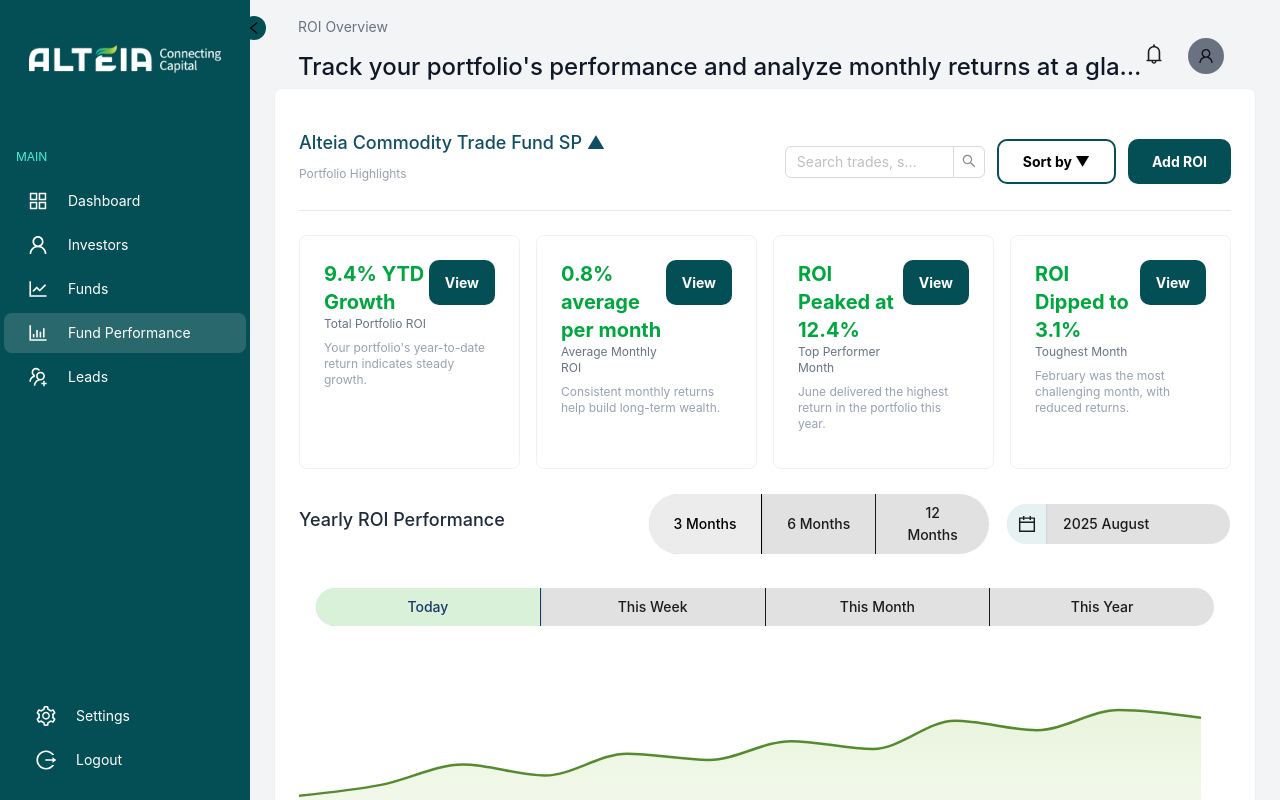
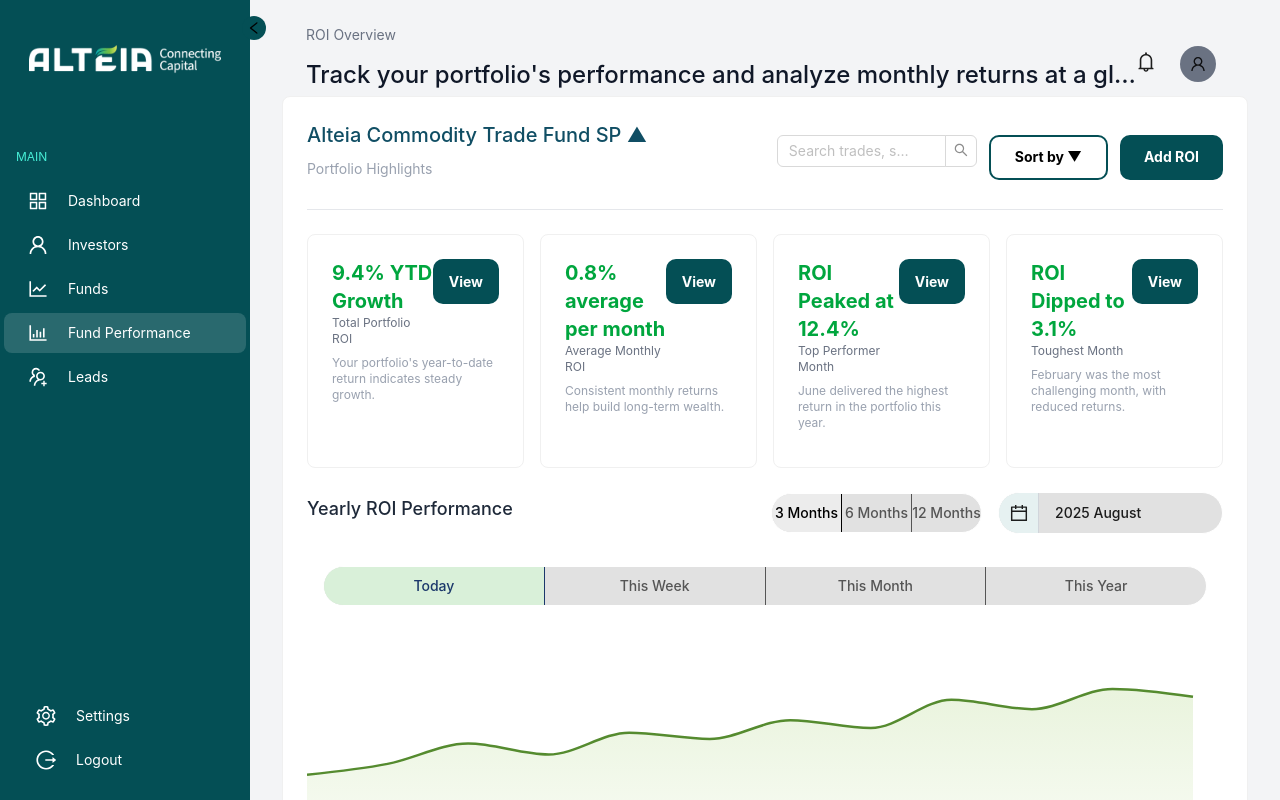
Before and after one commit to ajaykumavat0815/Alteia, a React (Vite) app: page /portfolioROI in a window 1280 px wide. Shown: the top 800 px of the page. Built offline with nearby package versions, Linux system fonts and the light colour scheme.

Commit message:
Add button

```diff
--- a/src/common/PortfolioChartSection.jsx
+++ b/src/common/PortfolioChartSection.jsx
@@ -19,16 +19,16 @@
 
   return (
     <div className="w-full">
-      {/* Top Filter Bar */}
-      <div className="flex flex-col sm:flex-row justify-between items-start sm:items-center mb-4 gap-3">
-        <h4 className="text-gray-800 text-base sm:text-lg font-semibold">
+      <div className="flex flex-col sm:flex-row justify-between items-center mb-4 gap-3">
+        <h4 className="text-gray-800 text-base sm:text-lg font-semibold flex-1 text-center sm:text-left">
           Yearly ROI Performance
         </h4>
-        <div className="flex flex-wrap gap-2 w-full sm:w-auto">
+        <div className="flex flex-wrap gap-2 flex-1 justify-center sm:justify-end">
           <TimePeriodSelector
             defaultDate={selection.date}
             onSelectionChange={setSelection}
             showCalendar={true}
+            fullWidth={true}
           />
         </div>
       </div>
--- a/src/common/TimePeriodSelector.jsx
+++ b/src/common/TimePeriodSelector.jsx
@@ -5,15 +5,11 @@
 import "antd/dist/reset.css";
 
 const TimePeriodSelector = ({
-  // ===== Functional Props =====
   showCalendar = false,
   periods = ["3 Months", "6 Months", "12 Months"],
   defaultPeriod = "3 Months",
   defaultDate = dayjs("2025-08-01"),
   onSelectionChange,
-
-  // ===== Style Props =====
-  periodSelectorWidth = "auto",
   periodBgColor = "#E1E1E1",
   periodTextColor = "#555555",
   activePeriodBgColor = "#ECECEC",
@@ -46,46 +42,39 @@
   };
 
   return (
-    <div className={`flex flex-wrap items-center gap-4 ${customWrapperClass}`}>
+    <div className={`flex items-center gap-4 w-full ${customWrapperClass}`}>
       {/* ===== Period Selector ===== */}
       <div
-        className={`flex border rounded-full overflow-hidden`}
+        className={`flex border rounded-full overflow-hidden flex-1`}
         style={{
-          width: periodSelectorWidth,
           backgroundColor: periodBgColor.startsWith("#")
             ? periodBgColor
             : undefined,
           borderColor: borderColor.startsWith("#") ? borderColor : undefined,
         }}
       >
-        {periods.map((period, index) => {
+        {periods.map((period) => {
           const isActive = selectedPeriod === period;
-          const buttonStyle = isActive
-            ? {
-                backgroundColor: activePeriodBgColor.startsWith("#")
-                  ? activePeriodBgColor
-                  : undefined,
-                color: activePeriodTextColor.startsWith("#")
-                  ? activePeriodTextColor
-                  : undefined,
-              }
-            : {};
-
           return (
             <button
               key={period}
               onClick={() => handlePeriodChange(period)}
-              className={`flex-1 px-6 py-2 text-sm font-medium transition-all border-r last:border-none ${
-                isActive
-                  ? !activePeriodBgColor.startsWith("#") &&
-                    !activePeriodTextColor.startsWith("#")
-                    ? `${activePeriodBgColor} ${activePeriodTextColor} shadow-sm`
-                    : "shadow-sm"
-                  : !periodTextColor.startsWith("#")
-                  ? `${periodTextColor} hover:text-black`
-                  : ""
-              }`}
-              style={buttonStyle}
+              className={`flex-1 text-sm font-medium transition-all border-r last:border-none`}
+              style={{
+                padding: "0.5rem 0", // vertical padding
+                backgroundColor: isActive
+                  ? activePeriodBgColor.startsWith("#")
+                    ? activePeriodBgColor
+                    : undefined
+                  : undefined,
+                color: isActive
+                  ? activePeriodTextColor.startsWith("#")
+                    ? activePeriodTextColor
+                    : undefined
+                  : periodTextColor.startsWith("#")
+                  ? periodTextColor
+                  : undefined,
+              }}
             >
               {period}
             </button>
--- a/src/pages/PortfolioROI.jsx
+++ b/src/pages/PortfolioROI.jsx
@@ -1,13 +1,15 @@
 import React from "react";
-import { Button, Card, Input } from "antd";
+import { Card } from "antd";
 import PortfolioMetrics from "../common/PortfolioMetrics";
 import PortfolioChartSection from "../common/PortfolioChartSection";
 import DashboardHeader from "../common/DashboardHeader";
 import PrimaryButton from "../common/PrimaryButton";
 import SearchInput from "../common/SearchInput";
+import { useNavigate } from "react-router-dom";
 
 const PortfolioROI = ({ searchValue, onSearchChange, onSearchSubmit }) => {
-  // Dynamic mock data (replace later with API response)
+  const navigate = useNavigate();
+
   const portfolioData = {
     title: "Alteia Commodity Trade Fund SP ▲",
     roiData: [0, 2.1, 3.1, 4.8, 6.5, 8.9, 12.4, 11.8, 12.4, 11.9, 11.5, 12.1],
@@ -63,27 +65,31 @@
   };
 
   return (
-    <div className="p-6 bg-gray-100 min-h-screen">
+    <div className="p-4 sm:p-6 lg:p-8 bg-gray-100 min-h-screen">
       <DashboardHeader
-        title="Track your portfolio's performance and analyze monthly returns at a
-          glance."
+        title="Track your portfolio's performance and analyze monthly returns at a glance."
         subtitle="ROI Overview"
       />
-      <Card className="border-2 border-cyan-500 rounded-lg p-6 bg-white mt-4">
-        <div className="flex justify-between items-center border-b border-gray-200 pb-4 mb-6 mt-4">
+
+      <Card className="border-2 border-cyan-500 rounded-lg p-4 sm:p-6 bg-white mt-4">
+        {/* Header: Portfolio title + actions */}
+        <div className="flex flex-col md:flex-row justify-between items-start md:items-center border-b border-gray-200 pb-4 mb-6 gap-4 md:gap-0">
           <div>
-            <h3 className="text-cyan-900 text-lg font-semibold mb-1">
-              Alteia Commodity Trade Fund SP ▲
+            <h3 className="text-cyan-900 text-lg sm:text-xl font-semibold mb-1">
+              {portfolioData.title}
             </h3>
-            <p className="text-gray-400 text-xs">Portfolio Highlights</p>
+            <p className="text-gray-400 text-xs sm:text-sm">
+              Portfolio Highlights
+            </p>
           </div>
-          <div className="flex gap-3 items-center">
-            {" "}
+
+          <div className="flex flex-col sm:flex-row gap-2 sm:gap-3 w-full md:w-auto">
             <SearchInput
               value={searchValue}
               onChange={onSearchChange}
               onSearch={onSearchSubmit}
               placeholder="Search trades, sectors, or themes"
+              className="flex-1"
             />
             <PrimaryButton
               text="Sort by ▼"
@@ -101,12 +107,19 @@
           </div>
         </div>
 
-        <PortfolioMetrics metrics={portfolioData.metrics} />
+        {/* Metrics Section */}
+        <PortfolioMetrics
+          metrics={portfolioData.metrics}
+          className="grid grid-cols-1 sm:grid-cols-2 lg:grid-cols-4 gap-4"
+        />
+
+        {/* Chart Section */}
         <PortfolioChartSection
           roiData={portfolioData.roiData}
           months={portfolioData.months}
           timeFilters={portfolioData.timeFilters}
           rangeFilters={portfolioData.rangeFilters}
+          className="mt-6"
         />
       </Card>
     </div>
```
